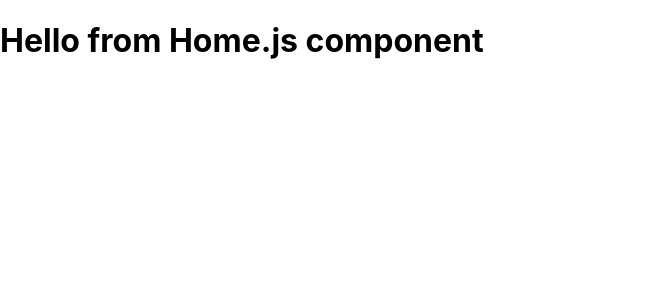
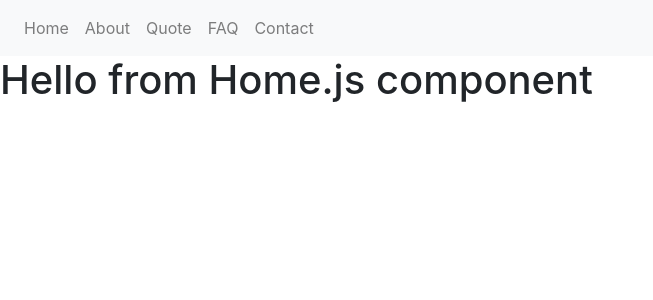
Before and after one commit to KeisakuHiga/cherrys-bake-shop, a React (Create React App) app in the folder frontend/: page / in a window 1280 px wide. Shown: the top 300 px of the page, without its empty margins (0-653 px from the left). Built offline with nearby package versions, Linux system fonts and the light colour scheme.

Commit message:
installed bootstrap and imported navbar

```diff
--- a/frontend/package.json
+++ b/frontend/package.json
@@ -4,9 +4,13 @@
   "private": true,
   "dependencies": {
     "axios": "^0.19.0",
+    "bootstrap": "^4.3.1",
     "dotenv": "^8.0.0",
+    "jquery": "^3.4.1",
     "netlify-cli": "^2.11.23",
+    "popper.js": "^1.15.0",
     "react": "^16.8.6",
+    "react-bootstrap": "^1.0.0-beta.9",
     "react-dom": "^16.8.6",
     "react-router-dom": "^5.0.1",
     "react-scripts": "3.0.1"
--- a/frontend/src/App.js
+++ b/frontend/src/App.js
@@ -1,6 +1,8 @@
 import React from "react";
 import Routes from './Routes'
 import "./App.css";
+import 'bootstrap/dist/css/bootstrap.min.css'
+import Navbar from './components/Navbar/Navbar'
 
 // const axios = require('axios')
 
@@ -21,8 +23,11 @@ class App extends React.Component {
 
   render() {
     return(
-      <Routes />
-    )
+      <div>
+        <Navbar />
+        <Routes />
+      </div>
+      )
   }
 }
 
--- a/frontend/src/components/Home/Home.js
+++ b/frontend/src/components/Home/Home.js
@@ -1,9 +1,12 @@
 import React, { Component } from 'react'
+
 class Home extends Component {
   state = {  }
   render() {
     return (
-      <h1>Hello from Home.js component</h1>
+        <div className="Home-container">
+          <h1>Hello from Home.js component</h1>
+        </div>
     );
   }
 }
--- /dev/null
+++ b/frontend/src/components/Navbar/Navbar.js
@@ -0,0 +1,30 @@
+import React from 'react'
+
+ function Navbar() {
+  return (
+    <nav className="navbar navbar-expand-lg navbar-light bg-light">
+      <div className="collapse navbar-collapse" id="navbarNav">
+        <ul className="navbar-nav">
+          <li className="nav-item">
+            <a className="nav-link" href="/">Home</a>
+          </li>
+          <li className="nav-item">
+            <a className="nav-link" href="/About">About</a>
+          </li>
+          <li className="nav-item">
+            <a className="nav-link" href="/Quote">Quote</a>
+          </li>
+          <li className="nav-item">
+            <a className="nav-link" href="/Faq">FAQ</a>
+          </li>
+          <li className="nav-item">
+            <a className="nav-link" href="/Contact">Contact</a>
+          </li>
+        </ul>
+      </div>
+    </nav>
+  )
+}
+
+
+export default Navbar;
```
Also changed, not shown: frontend/src/components/Home/Home.css (added), 1 other file (tests, documents, lock files or other folders).
